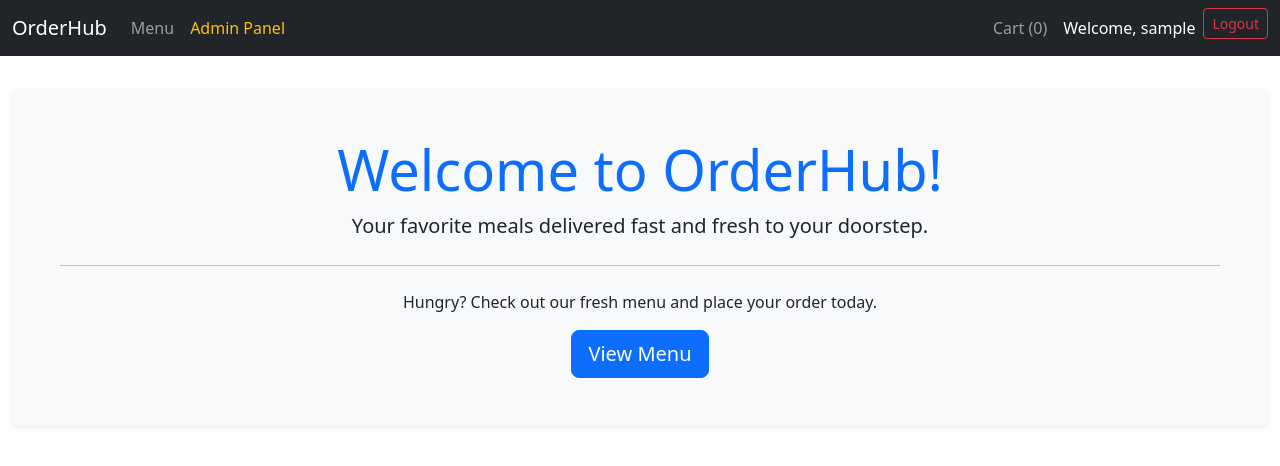
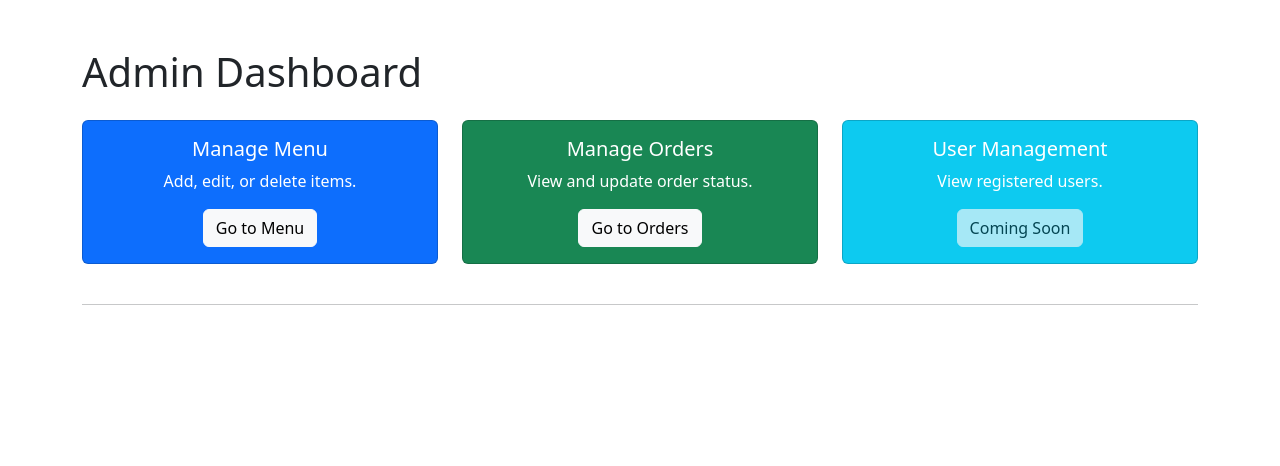
Before and after one commit to EbadAhmed1/restaurant-ordering-system, a React (Create React App) app in the folder frontend/: page /admin/dashboard in a window 1280 px wide. Before the commit this address led to /. Shown: the top 466 px of the page. Built offline with nearby package versions, Linux system fonts and the light colour scheme; sample sign-in values are in the browser's storage.

Commit message:
enable admin routes in App.jsx

```diff
--- a/frontend/src/App.jsx
+++ b/frontend/src/App.jsx
@@ -8,7 +8,9 @@ import Register from './pages/public/Register.jsx';
 import Menu from './pages/public/Menu.jsx';
 import Cart from './pages/public/Cart.jsx';
 import Checkout from './pages/public/Checkout.jsx';
-// import AdminDashboard from './pages/admin/AdminDashboard.jsx'; // Comment this out if you haven't created it yet
+import AdminDashboard from './pages/admin/AdminDashboard.jsx';
+import ManageMenu from './pages/admin/ManageMenu.jsx';
+import ManageOrders from './pages/admin/ManageOrders.jsx';
 
 // Components for Protected Routes
 import PrivateRoute from './components/security/PrivateRoute.jsx';
@@ -37,9 +39,9 @@ const App = () => {
 
             {/* --- Protected Admin Routes --- */}
             <Route element={<PrivateRoute allowedRoles={['admin']} />}>
-                {/* <Route path="/admin/dashboard" element={<AdminDashboard />} />   <-- COMMENT THIS OUT */}
-                {/* <Route path="/admin/manage-menu" element={<ManageMenu />} />     <-- COMMENT THIS OUT */}
-                {/* <Route path="/admin/manage-orders" element={<ManageOrders />} /> <-- COMMENT THIS OUT */}
+                {<Route path="/admin/dashboard" element={<AdminDashboard />} />   }
+                {<Route path="/admin/manage-menu" element={<ManageMenu />} />     }
+                {<Route path="/admin/manage-orders" element={<ManageOrders />} /> }
             </Route>
 
             {/* Catch-all for 404 */}
```
